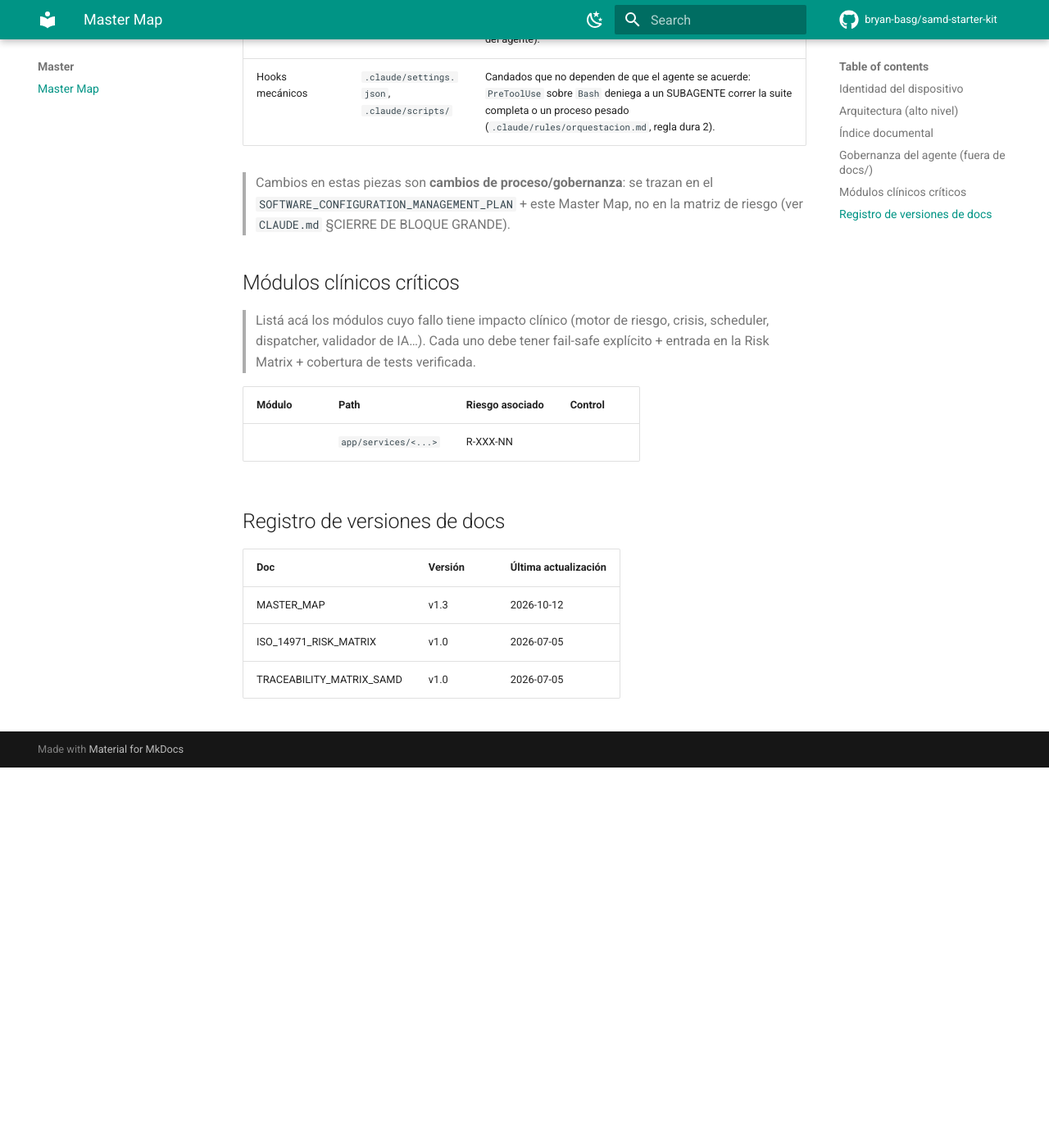
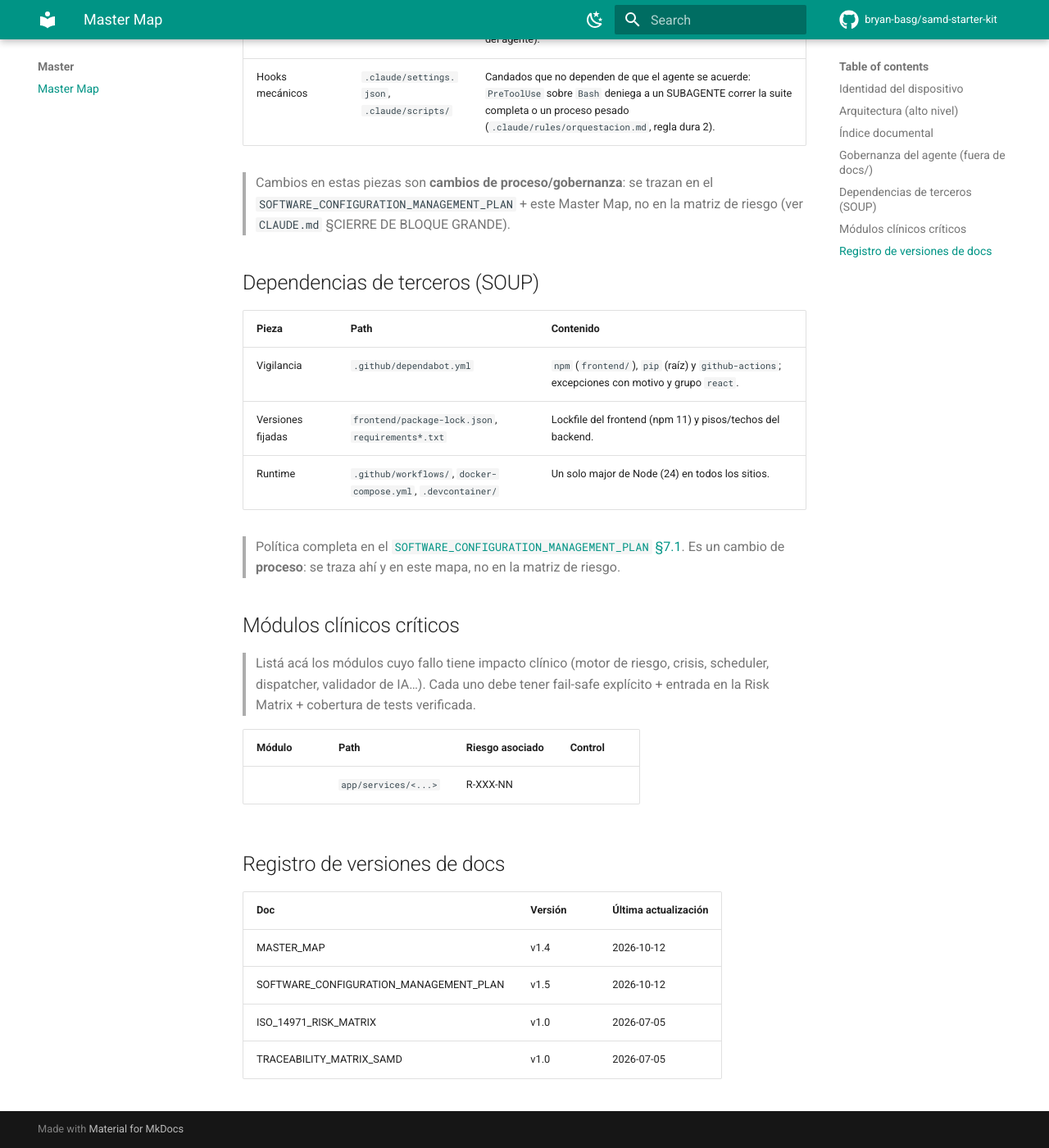
Before and after one commit to bryan-basg/samd-starter-kit, an MkDocs documentation site: the page built from docs/00_master/MASTER_MAP.md, in a window 1280 px wide and 1400 px high, scrolled down 2661 px. Shown: the whole window at 82% size. Built offline with MkDocs 1.6.1 and Material for MkDocs 9.7.7, drawn with Linux system fonts in a browser that asks for light colours; comment, search, counter and statistics services are not loaded; before the commit the page ends 3597 px from its top, so only the background shows below that.

Commit message:
docs(scm): politica de dependencias de terceros (SOUP) en el SCMP y el Master Map (#52)
Cierre de bloque de la tanda Dependabot: SCMP v1.5 con la seccion 7.1
(pisos vs techos, excepciones con motivo, grupo react, Node 24 en un solo
major, lockfile con npm 11) y la nota de que el CI compila el frontend.
Master Map v1.4 con la seccion de dependencias. Cambio de proceso, sin
cambios en el producto. Link-checker: 0 enlaces rotos.

Co-authored-by: Claude Sonnet 5.5 <noreply@anthropic.com>

```diff
--- a/docs/00_master/MASTER_MAP.md
+++ b/docs/00_master/MASTER_MAP.md
@@ -57,6 +57,16 @@ El reglamento que gobierna a los agentes vive junto al código, no en el DHF:
 > `SOFTWARE_CONFIGURATION_MANAGEMENT_PLAN` + este Master Map, no en la matriz de riesgo
 > (ver `CLAUDE.md` §CIERRE DE BLOQUE GRANDE).
 
+## Dependencias de terceros (SOUP)
+
+| Pieza | Path | Contenido |
+|---|---|---|
+| Vigilancia | `.github/dependabot.yml` | `npm` (`frontend/`), `pip` (raíz) y `github-actions`; excepciones con motivo y grupo `react`. |
+| Versiones fijadas | `frontend/package-lock.json`, `requirements*.txt` | Lockfile del frontend (npm 11) y pisos/techos del backend. |
+| Runtime | `.github/workflows/`, `docker-compose.yml`, `.devcontainer/` | Un solo major de Node (24) en todos los sitios. |
+
+> Política completa en el [`SOFTWARE_CONFIGURATION_MANAGEMENT_PLAN` §7.1](../07_regulatory_and_compliance/SOFTWARE_CONFIGURATION_MANAGEMENT_PLAN.md). Es un cambio de **proceso**: se traza ahí y en este mapa, no en la matriz de riesgo.
+
 ## Módulos clínicos críticos
 
 > Listá acá los módulos cuyo fallo tiene impacto clínico (motor de riesgo, crisis, scheduler, dispatcher, validador de IA…). Cada uno debe tener fail-safe explícito + entrada en la Risk Matrix + cobertura de tests verificada.
@@ -69,6 +79,7 @@ El reglamento que gobierna a los agentes vive junto al código, no en el DHF:
 
 | Doc | Versión | Última actualización |
 |---|---|---|
-| MASTER_MAP | v1.3 | 2026-10-12 |
+| MASTER_MAP | v1.4 | 2026-10-12 |
+| SOFTWARE_CONFIGURATION_MANAGEMENT_PLAN | v1.5 | 2026-10-12 |
 | ISO_14971_RISK_MATRIX | v1.0 | 2026-07-05 |
 | TRACEABILITY_MATRIX_SAMD | v1.0 | 2026-07-05 |
```
Also changed, not shown: docs/07_regulatory_and_compliance/SOFTWARE_CONFIGURATION_MANAGEMENT_PLAN.md (+11 -0 lines).
